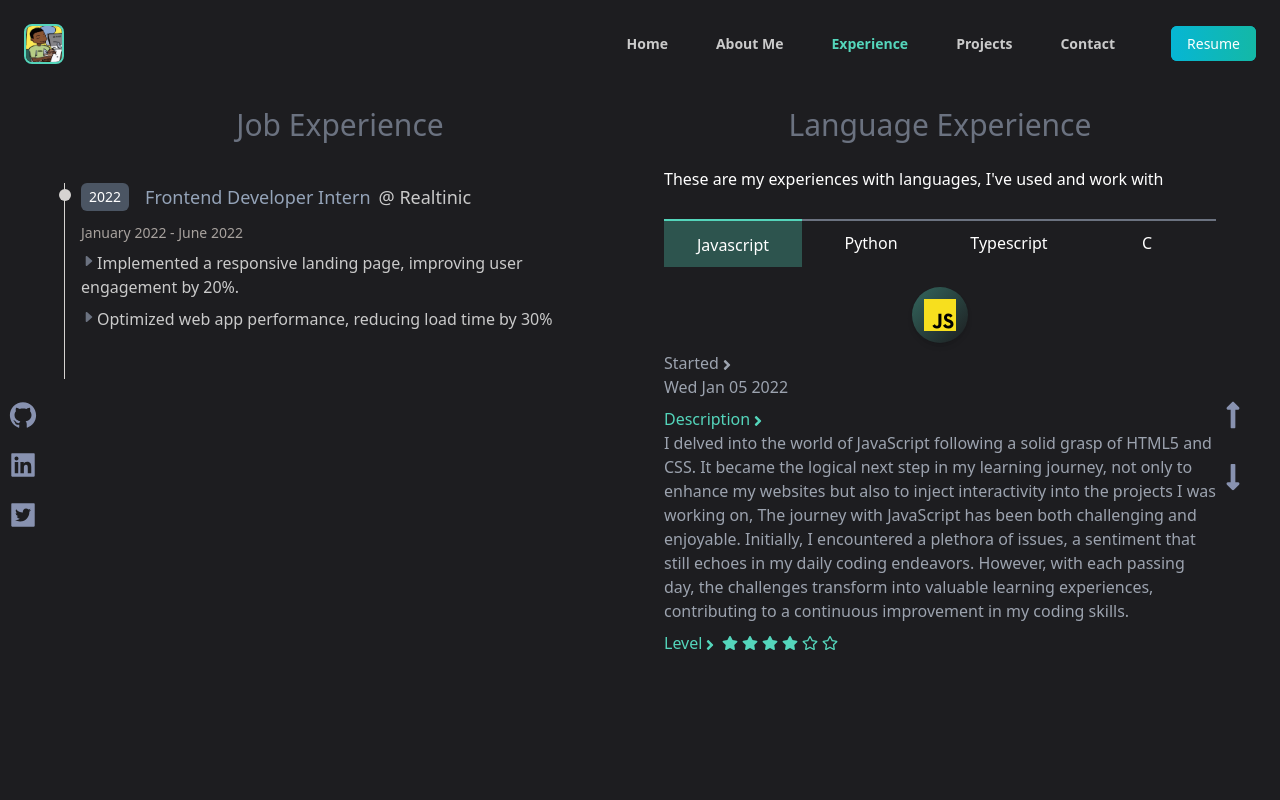
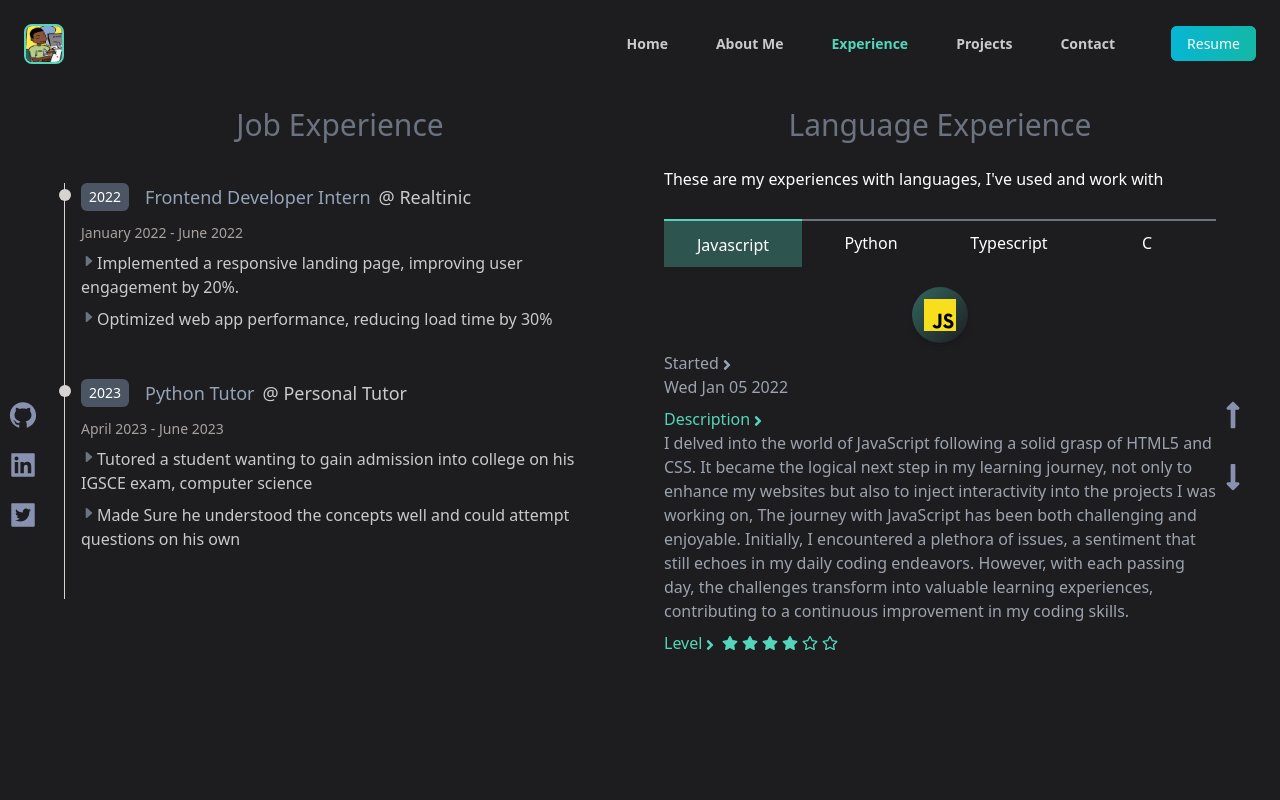
Before and after one commit to drimescodes/drimes-portfolio, a React (Vite) app: page /experience in a window 1280 px wide. Shown: the top 800 px of the page. Built offline with nearby package versions, Linux system fonts and the light colour scheme; the HTML template or start-up script is replaced by a standard one.

Commit message:
re refactor

```diff
--- a/src/pages/Experience.jsx
+++ b/src/pages/Experience.jsx
@@ -28,31 +28,31 @@ const Experience = () => {
       ),
     },
 
-    // {
-    //   year: "2023",
-    //   title: "Python Tutor",
-    //   company: "Personal Tutor",
-    //   duration: "April 2023 - June 2023",
-    //   description: () => (
-    //     <ul className="">
-    //       <li className="mt-2">
-    //         <span className=" inline-block text-gray-500">
-    //           <IoCaretForwardOutline />
-    //         </span>
-    //         Tutored a student wanting to gain admission into college on his
-    //         IGSCE exam, computer science
-    //       </li>
-    //       <li className="mt-2">
-    //         {" "}
-    //         <span className=" inline-block text-gray-500">
-    //           <IoCaretForwardOutline />
-    //         </span>
-    //         Made Sure he understood the concepts well and could attempt
-    //         questions on his own
-    //       </li>
-    //     </ul>
-    //   ),
-    // },
+    {
+      year: "2023",
+      title: "Python Tutor",
+      company: "Personal Tutor",
+      duration: "April 2023 - June 2023",
+      description: () => (
+        <ul className="">
+          <li className="mt-2">
+            <span className=" inline-block text-gray-500">
+              <IoCaretForwardOutline />
+            </span>
+            Tutored a student wanting to gain admission into college on his
+            IGSCE exam, computer science
+          </li>
+          <li className="mt-2">
+            {" "}
+            <span className=" inline-block text-gray-500">
+              <IoCaretForwardOutline />
+            </span>
+            Made Sure he understood the concepts well and could attempt
+            questions on his own
+          </li>
+        </ul>
+      ),
+    },
   ];
 
   const languageExperience = [
@@ -207,9 +207,10 @@ ${tab == index && "bg-ascent-200/30 border-t-2 border-ascent-200"}`}
       </section>
     </section>
 
-    <section className="mt=5">
+    {/* <section className="mt=5">
       Volunteer and Open Source
-    </section>
+    </section> */}
+
     </section>
   );
 };
```
